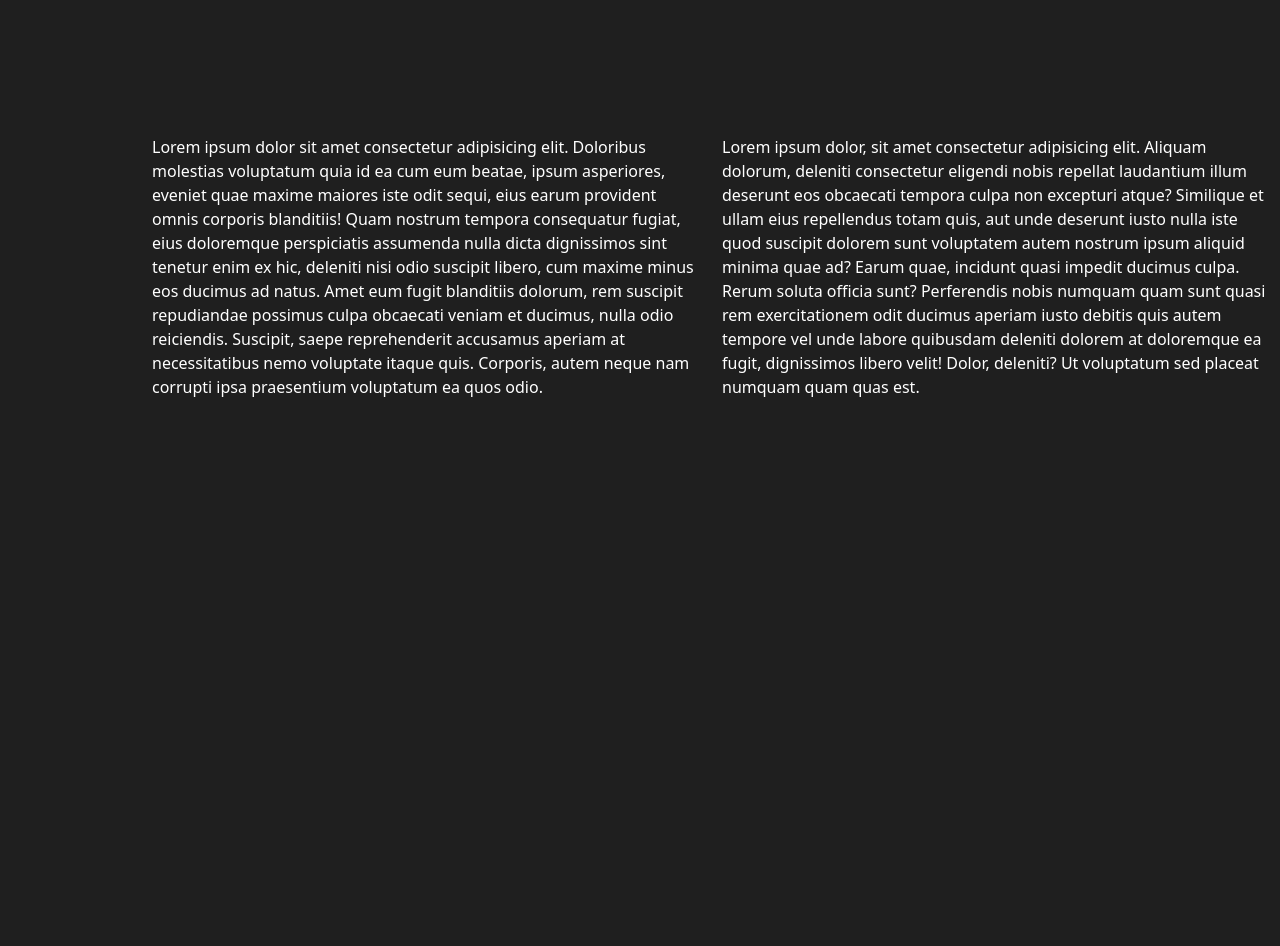
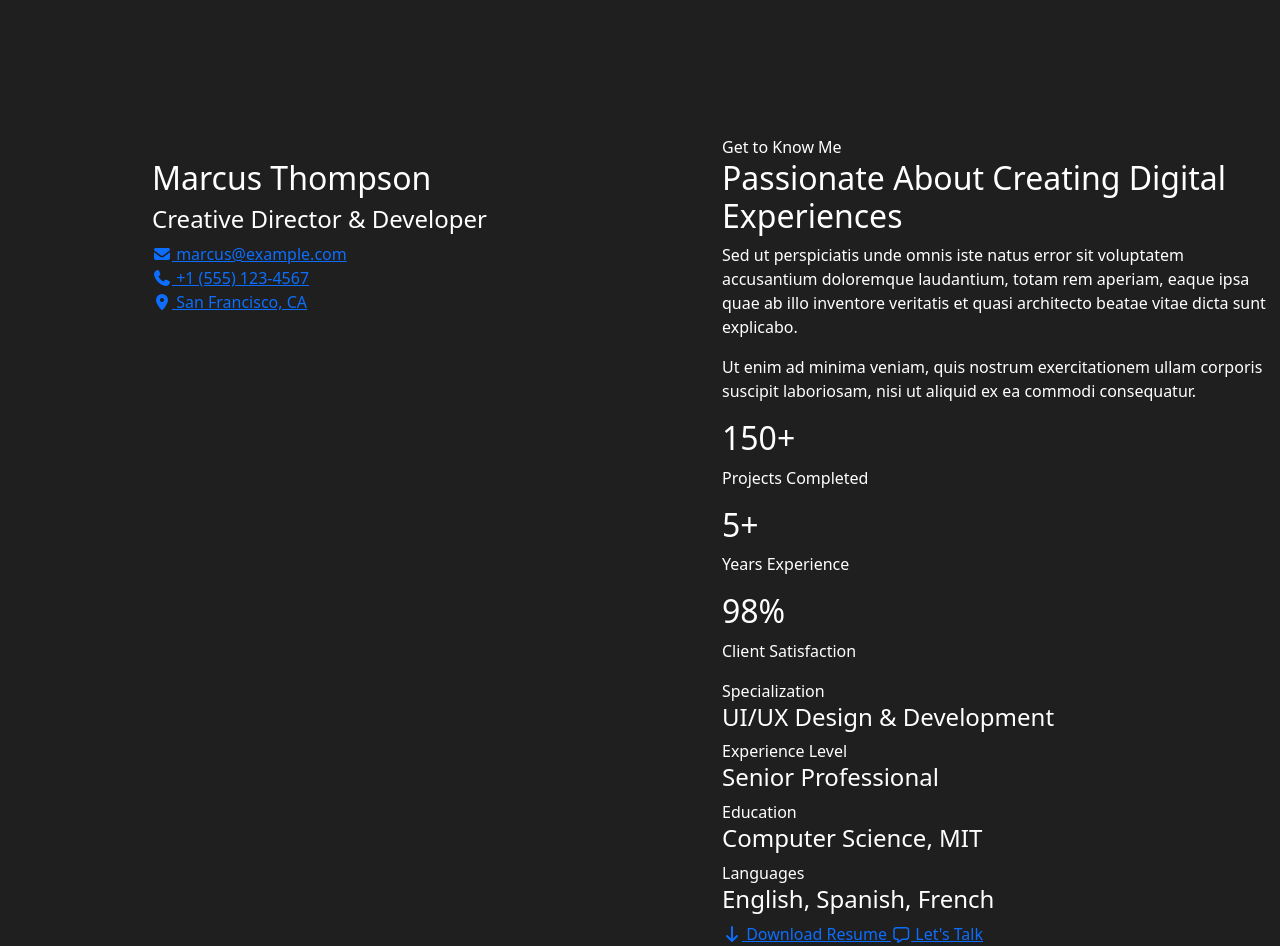
Before and after one commit to dipu-ray/bootstrap-projects, a plain HTML site: page a. personal-portfolio-website/index.html in a window 1280 px wide. Shown: the part 780-1726 px from the top of the page. Before the commit the page ends 1179 px from the top, so only its background shows below. Drawn offline with nearby package versions, Linux system fonts and the light colour scheme.

Commit message:
To add about section elements

```diff
--- a/a. personal-portfolio-website/index.html
+++ b/a. personal-portfolio-website/index.html
@@ -134,14 +134,91 @@
     </header>
 
     <main>
-        <section>
+        <section class="about-section">
             <div class="container me-0">
                 <div class="row">
-                    <div class="col">
-                        Lorem ipsum dolor sit amet consectetur adipisicing elit. Doloribus molestias voluptatum quia id ea cum eum beatae, ipsum asperiores, eveniet quae maxime maiores iste odit sequi, eius earum provident omnis corporis blanditiis! Quam nostrum tempora consequatur fugiat, eius doloremque perspiciatis assumenda nulla dicta dignissimos sint tenetur enim ex hic, deleniti nisi odio suscipit libero, cum maxime minus eos ducimus ad natus. Amet eum fugit blanditiis dolorum, rem suscipit repudiandae possimus culpa obcaecati veniam et ducimus, nulla odio reiciendis. Suscipit, saepe reprehenderit accusamus aperiam at necessitatibus nemo voluptate itaque quis. Corporis, autem neque nam corrupti ipsa praesentium voluptatum ea quos odio.
+                    <div class="col about-left">
+                        <div class="about-img">
+                            <img src="" alt="">
+                            <h2>Marcus Thompson</h2>
+                            <h4>Creative Director & Developer</h4>
+                            <div class="about-cards">
+                                <div class="cards">
+                                    <a href="mailto:marcus@example.com">
+                                        <i class="fa-solid fa-envelope"></i>
+                                        marcus@example.com
+                                    </a>
+                                </div>
+
+                                <div class="cards">
+                                    <a href="tel:+15551234567">
+                                        <i class="fa-solid fa-phone"></i>
+                                        +1 (555) 123-4567
+                                    </a>
+                                </div>
+
+                                <div class="cards">
+                                    <a href="#x">
+                                        <i class="fa-solid fa-location-dot"></i>
+                                        San Francisco, CA
+                                    </a>
+                                </div>
+                            </div>
+                        </div>
                     </div>
-                    <div class="col">
-                        Lorem ipsum dolor, sit amet consectetur adipisicing elit. Aliquam dolorum, deleniti consectetur eligendi nobis repellat laudantium illum deserunt eos obcaecati tempora culpa non excepturi atque? Similique et ullam eius repellendus totam quis, aut unde deserunt iusto nulla iste quod suscipit dolorem sunt voluptatem autem nostrum ipsum aliquid minima quae ad? Earum quae, incidunt quasi impedit ducimus culpa. Rerum soluta officia sunt? Perferendis nobis numquam quam sunt quasi rem exercitationem odit ducimus aperiam iusto debitis quis autem tempore vel unde labore quibusdam deleniti dolorem at doloremque ea fugit, dignissimos libero velit! Dolor, deleniti? Ut voluptatum sed placeat numquam quam quas est.
+
+                    <div class="col about-right">
+                        <div class="short-intro">
+                            Get to Know Me
+                        </div>
+                        <h2>Passionate About Creating Digital Experiences</h2>
+                        <p>Sed ut perspiciatis unde omnis iste natus error sit voluptatem accusantium doloremque laudantium, totam rem aperiam, eaque ipsa quae ab illo inventore veritatis et quasi architecto beatae vitae dicta sunt explicabo.</p>
+                        <p>Ut enim ad minima veniam, quis nostrum exercitationem ullam corporis suscipit laboriosam, nisi ut aliquid ex ea commodi consequatur.</p>
+
+                        <!-- Projects + Years + Client -->
+                        <div class="pyc-container">
+                            <div class="pyc-content">
+                                <h2>150+</h2>
+                                <p>Projects Completed</p>
+                            </div>
+                            <div class="pyc-content">
+                                <h2>5+</h2>
+                                <p>Years Experience</p>
+                            </div>
+                            <div class="pyc-content">
+                                <h2>98%</h2>
+                                <p>Client Satisfaction</p>
+                            </div>
+                        </div>
+
+                        <!-- Specialization + Experience + Education + Languages -->
+                        <div class="seel-container">
+                            <div class="seel-content">
+                                <span>Specialization</span>
+                                <h4>UI/UX Design & Development</h4>
+                            </div>
+                            <div class="seel-content">
+                                <span>Experience Level</span>
+                                <h4>Senior Professional</h4>
+                            </div>
+                            <div class="seel-content">
+                                <span>Education</span>
+                                <h4>Computer Science, MIT</h4>
+                            </div>
+                            <div class="seel-content">
+                                <span>Languages</span>
+                                <h4>English, Spanish, French</h4>
+                            </div>
+                        </div>
+
+                        <a href="#x">
+                            <i class="fa-solid fa-arrow-down"></i>
+                            Download Resume
+                        </a>
+                        <a href="#x">
+                            <i class="fa-regular fa-message"></i>
+                            Let's Talk
+                        </a>
                     </div>
                 </div>
             </div>
```
